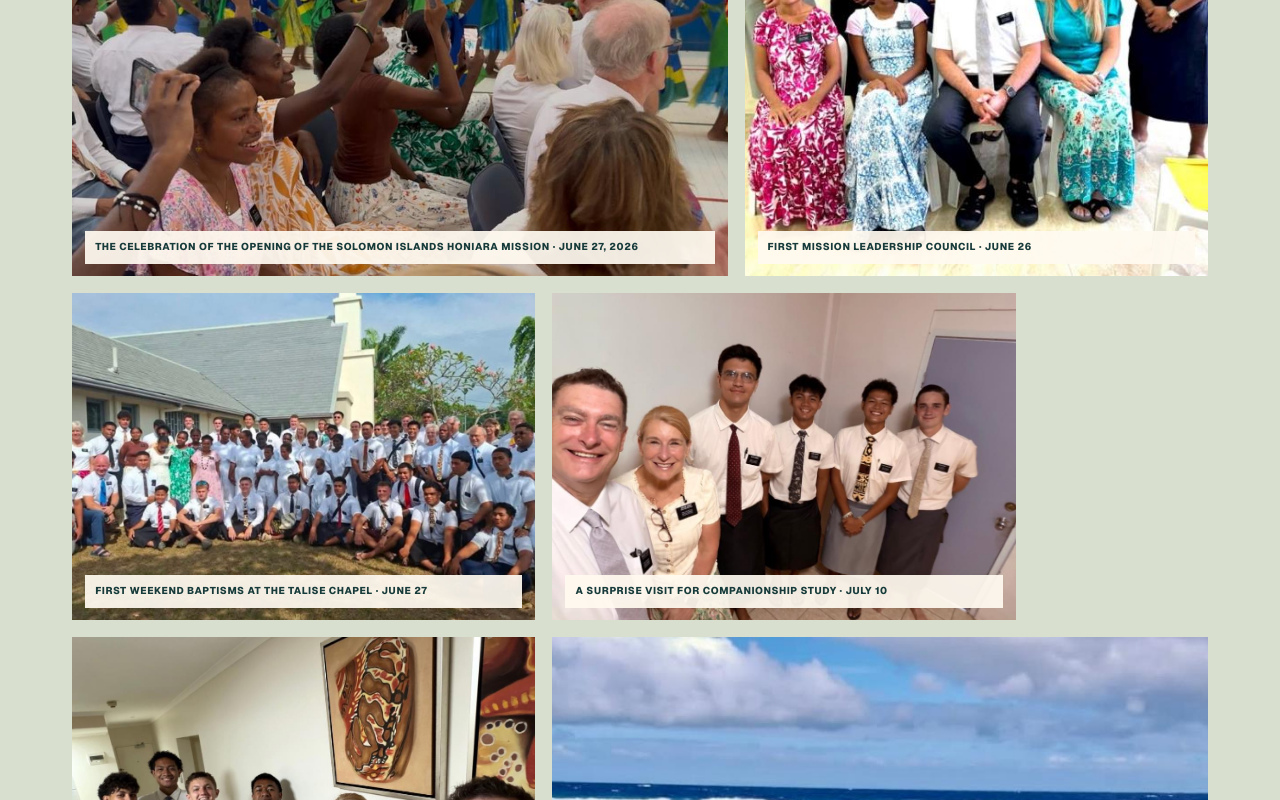
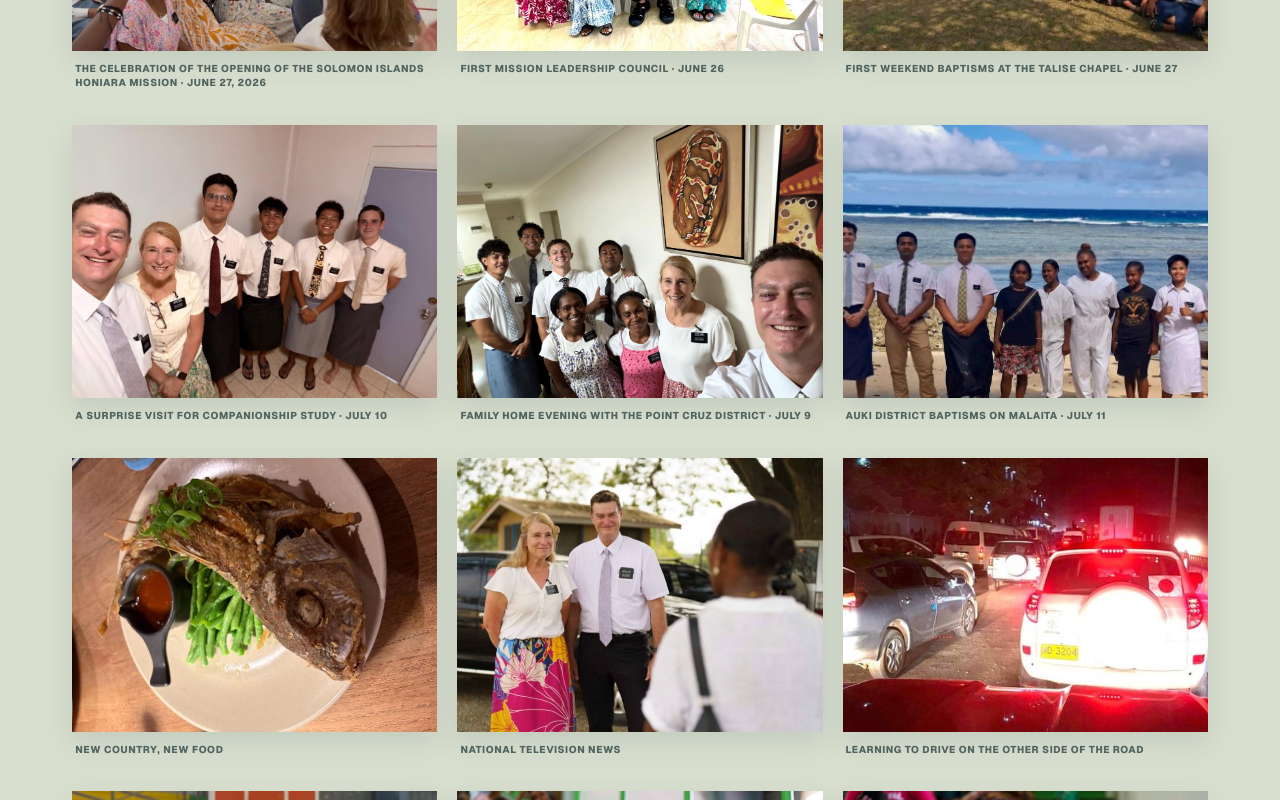
Before and after one commit to mckaycourt/solomon-islands-mission, a Next.js app: page / in a window 1280 px wide. Shown: the part 7400-8200 px from the top of the page. Built offline with nearby package versions, Linux system fonts and the light colour scheme.

Commit message:
Simplify photograph grid layout

```diff
--- a/app/globals.css
+++ b/app/globals.css
@@ -133,15 +133,15 @@ blockquote { margin: 50px -55px 62px 64px; padding: 36px 42px; background: var(-
 .photo-journal { padding: 105px 3% 120px; border-top: 1px solid var(--line); }
 .photo-journal > header { max-width: 720px; margin: 0 auto 62px; text-align: center; }
 .photo-journal > header > p:last-child { max-width: 570px; margin: 0 auto; color: var(--ink-soft); }
-.gallery-grid { display: grid; grid-template-columns: repeat(12, 1fr); grid-auto-rows: 155px; gap: 17px; }
-.gallery-grid figure { position: relative; margin: 0; overflow: hidden; background: #b8c2ad; }
-.gallery-grid figure.wide { grid-column: span 7; grid-row: span 3; }
-.gallery-grid figure.landscape { grid-column: span 5; grid-row: span 2; }
-.gallery-grid figure.portrait { grid-column: span 5; grid-row: span 3; }
-.gallery-grid figure.tall { grid-column: span 4; grid-row: span 4; }
-.gallery-grid img { width: 100%; height: 100%; display: block; object-fit: cover; transition: transform 450ms ease; }
-.gallery-grid figure:hover img { transform: scale(1.025); }
-.gallery-grid figcaption { position: absolute; left: 13px; right: 13px; bottom: 12px; padding: 8px 10px; background: rgba(255, 250, 240, 0.93); color: var(--ink); font-size: 10px; font-weight: 750; letter-spacing: 0.06em; text-transform: uppercase; }
+.gallery-grid { display: grid; grid-template-columns: repeat(3, minmax(0, 1fr)); gap: 34px 20px; }
+.gallery-grid figure,
+.gallery-grid figure.wide,
+.gallery-grid figure.landscape,
+.gallery-grid figure.portrait,
+.gallery-grid figure.tall { min-width: 0; margin: 0; }
+.gallery-grid img { width: 100%; aspect-ratio: 4 / 3; display: block; object-fit: cover; background: #b8c2ad; box-shadow: 0 10px 26px rgba(23, 59, 58, 0.12); transition: transform 350ms ease, box-shadow 350ms ease; }
+.gallery-grid figure:hover img { transform: translateY(-3px); box-shadow: 0 16px 34px rgba(23, 59, 58, 0.17); }
+.gallery-grid figcaption { padding: 11px 3px 0; color: var(--ink-soft); font-size: 10px; font-weight: 750; line-height: 1.45; letter-spacing: 0.06em; text-transform: uppercase; }
 
 .service-strip { margin: 0 7% 125px; display: grid; grid-template-columns: 0.8fr 1.2fr; gap: 65px; align-items: center; }
 .service-strip > div:first-child > p:last-child { color: var(--ink-soft); font: 17px/1.75 Georgia, serif; }
@@ -192,9 +192,7 @@ footer > a:last-child { font-weight: 700; }
   .reflection { padding: 58px 28px; }
   .answer-card { max-width: 420px; justify-self: center; width: 100%; }
   .photo-journal { padding-top: 80px; }
-  .gallery-grid { grid-template-columns: 1fr 1fr; grid-auto-rows: 210px; }
-  .gallery-grid figure.wide, .gallery-grid figure.landscape, .gallery-grid figure.portrait, .gallery-grid figure.tall { grid-column: span 1; grid-row: span 1; }
-  .gallery-grid figure:first-child { grid-column: 1 / -1; }
+  .gallery-grid { grid-template-columns: 1fr 1fr; gap: 28px 16px; }
   .closing-letter { padding: 58px 30px; }
   footer { flex-wrap: wrap; }
 }
@@ -210,8 +208,7 @@ footer > a:last-child { font-weight: 700; }
   .milestones { grid-template-columns: 1fr 1fr; }
   .milestone { padding: 14px 13px; }
   .milestone strong { font-size: 46px; }
-  .gallery-grid { grid-template-columns: 1fr; grid-auto-rows: 270px; }
-  .gallery-grid figure:first-child { grid-column: auto; }
+  .gallery-grid { grid-template-columns: 1fr; gap: 30px; }
   .service-photos { grid-template-columns: 1fr; }
   .service-photos figure { height: 290px; }
   footer p { order: 3; width: 100%; }
```
